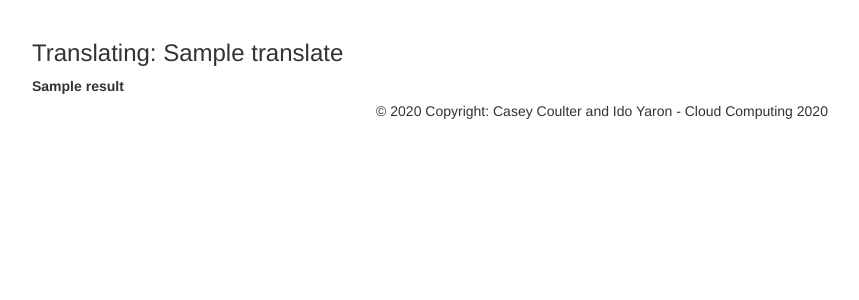
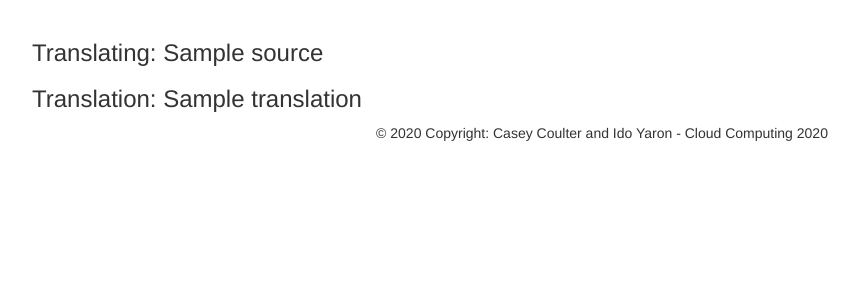
Before and after one commit to rmit-s3668759-casey-coulter/CC-2020-Assignment-2, a PHP site: template templates/translation_results.html.twig in a window 1280 px wide. Shown: the part 52-352 px from the top of the page, without its empty margins (38-897 px from the left). Run offline with PHP 8.4, Linux system fonts and the light colour scheme; the template is opened without the code that fills it: most values are stand-ins (such as "Sample title", 1, 10 or a date in 2020); some libraries are stand-ins or nearby versions.

Commit message:
integrated translation

```diff
--- a/templates/translation_results.html.twig
+++ b/templates/translation_results.html.twig
@@ -2,9 +2,7 @@
 
 {% block content %}
 
-<h3>Translating: {{translate}}</h3>
-{% for result in results %}
-    <label> {{ result }} </label>
-{% endfor %}
+<h3>Translating: {{source}}</h3>
+<h3>Translation: {{translation}}</h3>
 
 {% endblock %}
```
Also changed, not shown: src/controllers.php (+7 -9 lines).
